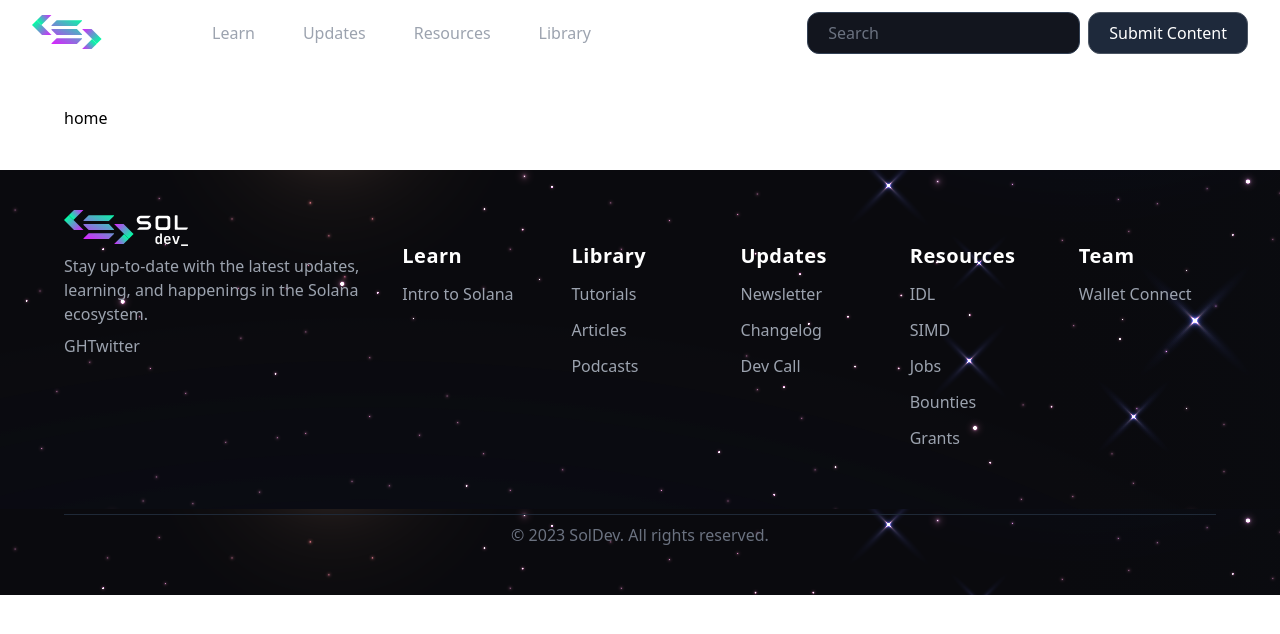
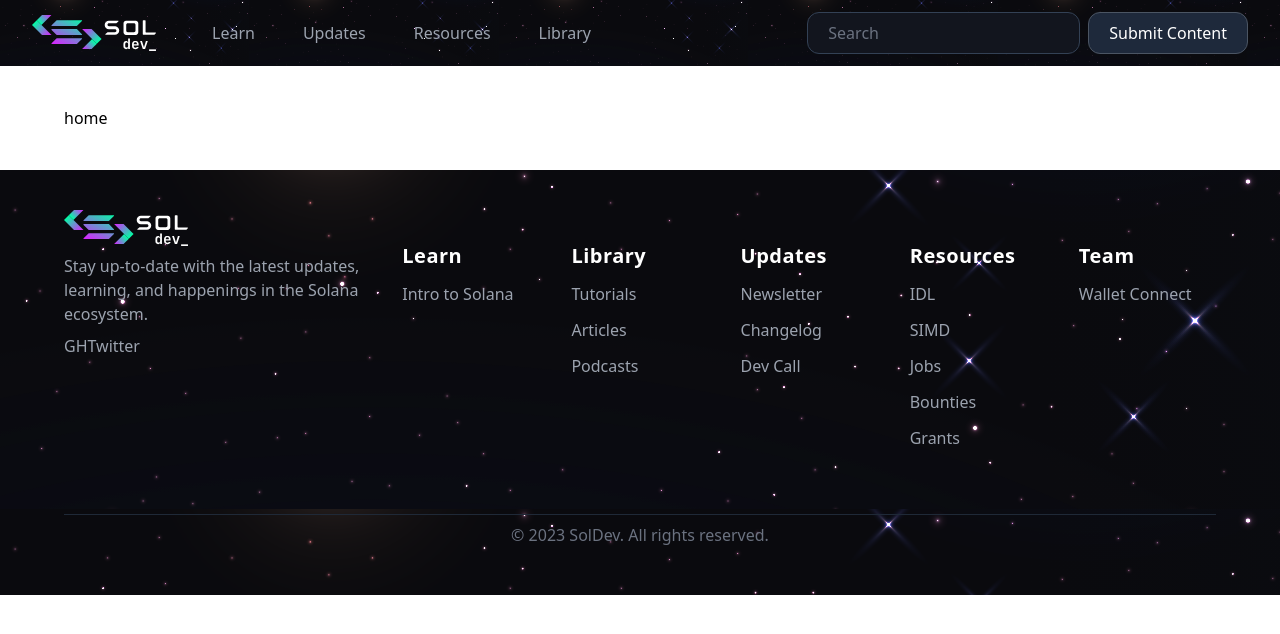
Before and after one commit to ironforge-cloud/soldev-ui, a Next.js app: page / in a window 1280 px wide. Shown: the top 634 px of the page. Built offline with nearby package versions, Linux system fonts and the light colour scheme.

Commit message:
refactor: relocate some module.css files

```diff
--- a/src/components/core/AppFooter.tsx
+++ b/src/components/core/AppFooter.tsx
@@ -3,7 +3,7 @@ import Link from "next/link";
 import clsx from "clsx";
 
 import { SITE_GITHUB, SITE_NAME, SITE_TWITTER } from "@/lib/constants/general";
-import styles from "@/styles/footer.module.css";
+import styles from "@/styles/core/footer.module.css";
 
 type ComponentProps = {
   children?: React.ReactNode;
--- a/src/components/core/AppHeader.tsx
+++ b/src/components/core/AppHeader.tsx
@@ -1,16 +1,18 @@
 import Image from "next/image";
 import Link from "next/link";
 
-import styles from "@/styles/header.module.css";
+import styles from "@/styles/core/header.module.css";
+import clsx from "clsx";
 
 type ComponentProps = {
   children?: React.ReactNode;
+  withHero?: boolean;
 };
 
-export default function AppHeader({ children }: ComponentProps) {
+export default function AppHeader({ children, withHero }: ComponentProps) {
   return (
     <header className={styles.header}>
-      <section className={styles.inner}>
+      <section className={clsx(styles.inner, withHero && styles.withHero)}>
         <Link href={"/"} className={styles.logoArea}>
           <Image src={"/logo-light.svg"} alt="Logo" width={124} height={0} />
         </Link>
--- a/src/styles/header.module.css
+++ b/src/styles/core/header.module.css
@@ -4,8 +4,12 @@
 
 .header {
   @apply text-gray-400;
-  /* @apply bg-transparent; */
-  /* bg-black bg-star-sm; */
+  @apply bg-transparent;
+  @apply bg-black bg-star-sm;
+}
+.withHero {
+  @apply absolute w-full;
+  @apply bg-transparent bg-none !important;
 }
 
 .inner {
```
Also changed, not shown: src/styles/core/footer.module.css (renamed from src/styles/footer.module.css).
